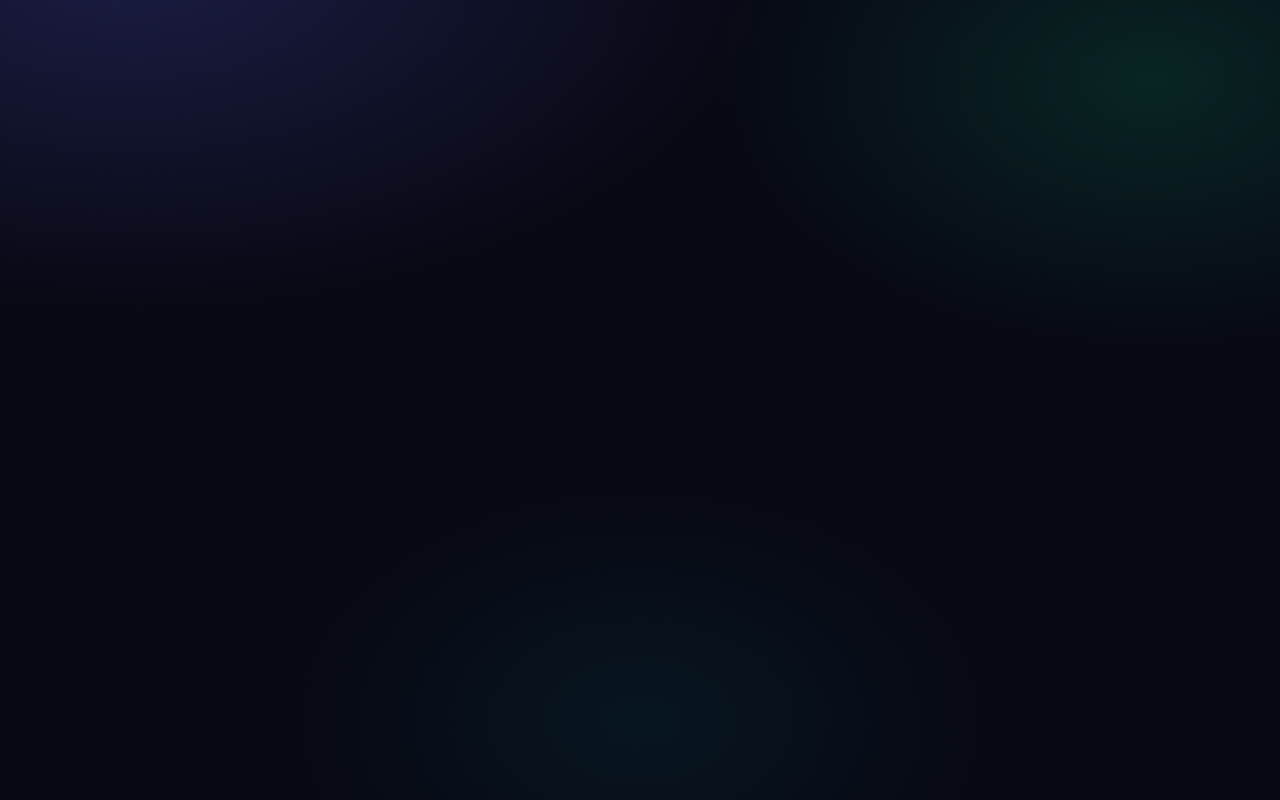
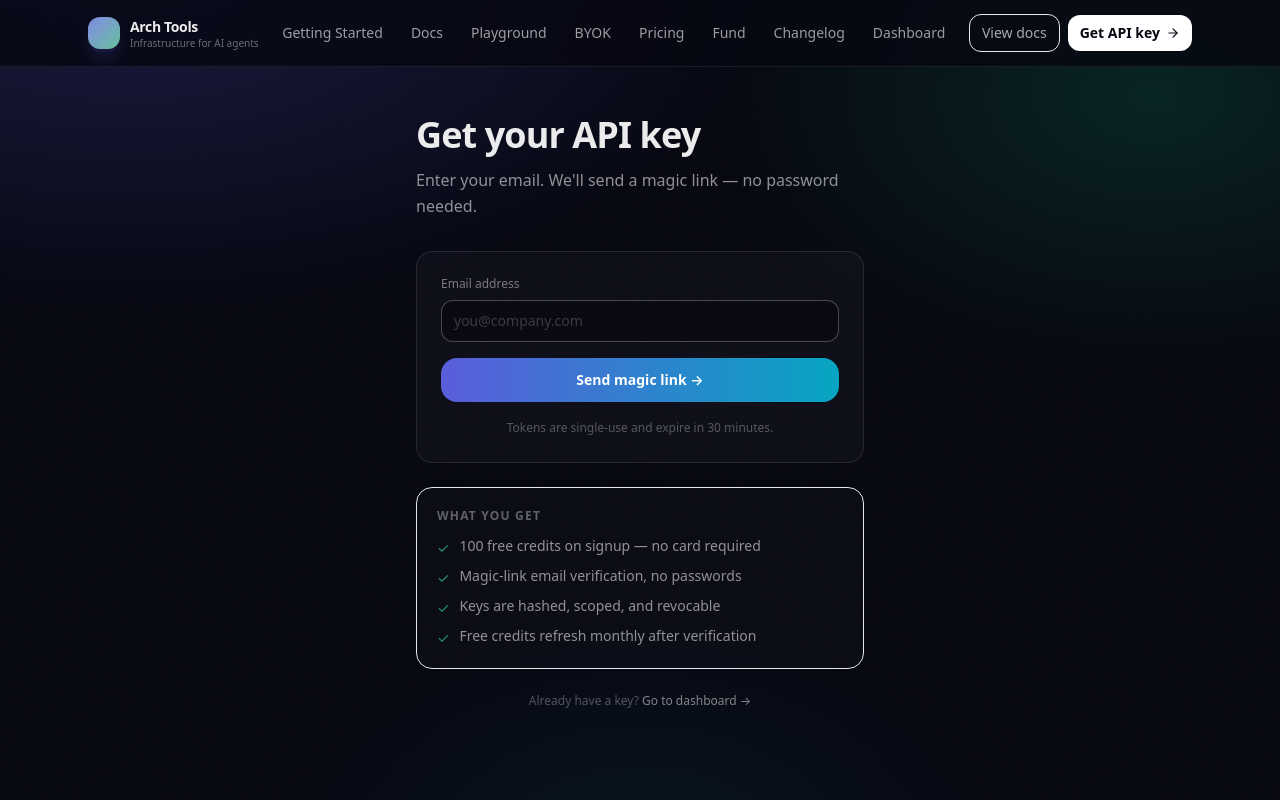
Before and after one commit to Deesmo/Arch-AI-Tools, a Next.js app in the folder web/: page /signin in a window 1280 px wide. Before the commit this address had no page. Shown: the top 800 px of the page. Built offline with nearby package versions, Linux system fonts and the light colour scheme; no server answers.

Commit message:
revert: restore original /signin login page (was incorrectly replaced with redirect)

```diff
--- a/web/src/app/signin/page.tsx
+++ b/web/src/app/signin/page.tsx
@@ -1,2 +1,126 @@
-import { redirect } from 'next/navigation'
-export default function SigninPage() { redirect('/signup') }
+'use client'
+
+import { useState } from 'react'
+import Link from 'next/link'
+import { apiFetch } from '@/lib/api'
+
+const BENEFITS = [
+  '100 free credits on signup — no card required',
+  'Magic-link email verification, no passwords',
+  'Keys are hashed, scoped, and revocable',
+  'Free credits refresh monthly after verification',
+]
+
+export default function SignInPage() {
+  const [email, setEmail] = useState('')
+  const [done, setDone] = useState(false)
+  const [busy, setBusy] = useState(false)
+  const [err, setErr] = useState<string | null>(null)
+
+  async function submit() {
+    if (!email.trim()) { setErr('Please enter your email address'); return }
+    setBusy(true); setErr(null)
+    try {
+      await apiFetch('/v1/auth/signup', { method: 'POST', body: JSON.stringify({ email: email.trim() }) })
+      setDone(true)
+    } catch (e: any) {
+      setErr(e?.data?.detail || e?.message || 'Something went wrong. Please try again.')
+    } finally {
+      setBusy(false)
+    }
+  }
+
+  return (
+    <div className="pt-12 flex flex-col items-center">
+      <div className="w-full max-w-md">
+
+        {done ? (
+          /* ── Success state ── */
+          <div className="rounded-2xl border border-emerald-500/25 bg-emerald-500/[0.06] p-8 text-center">
+            <div className="text-4xl mb-4">📬</div>
+            <h2 className="text-xl font-semibold text-white">Check your inbox</h2>
+            <p className="mt-3 text-sm text-white/60 leading-relaxed">
+              We sent a magic link to <span className="font-mono text-white/80">{email}</span>.
+              Click it to verify your email and get your API key — it expires in 30 minutes.
+            </p>
+            <div className="mt-6 rounded-xl border border-white/10 bg-black/20 p-4 text-left text-xs text-white/40 leading-relaxed">
+              <div className="font-medium text-white/60 mb-2">What happens next</div>
+              <div>1. Click the link in your email</div>
+              <div>2. Your API key is generated and shown once</div>
+              <div>3. 100 free credits are added to your account</div>
+              <div>4. Call any of the 30 tools immediately</div>
+            </div>
+            <button
+              onClick={() => { setDone(false); setEmail('') }}
+              className="mt-6 text-xs text-white/35 hover:text-white/60 transition-colors"
+            >
+              Use a different email
+            </button>
+          </div>
+        ) : (
+          /* ── Form state ── */
+          <>
+            <div className="mb-8">
+              <h1 className="text-4xl font-semibold tracking-tight">Get your API key</h1>
+              <p className="mt-3 text-white/55 leading-relaxed">
+                Enter your email. We'll send a magic link — no password needed.
+              </p>
+            </div>
+
+            <div className="rounded-2xl border border-white/10 bg-white/[0.03] p-6">
+              <label className="block text-xs font-medium text-white/45 mb-2">Email address</label>
+              <input
+                type="email"
+                value={email}
+                onChange={e => setEmail(e.target.value)}
+                onKeyDown={e => e.key === 'Enter' && !busy && submit()}
+                placeholder="you@company.com"
+                autoFocus
+                className="w-full rounded-xl border border-white/10 bg-black/30 px-3 py-2.5 text-sm text-white/90 outline-none focus:border-white/25 placeholder:text-white/20 transition-colors"
+              />
+
+              <button
+                onClick={submit}
+                disabled={busy}
+                className="mt-4 w-full rounded-2xl bg-gradient-to-r from-indigo-500/90 to-cyan-500/90 px-4 py-3 text-sm font-semibold text-white hover:from-indigo-500 hover:to-cyan-500 disabled:opacity-50 disabled:cursor-not-allowed transition-all"
+              >
+                {busy ? (
+                  <span className="flex items-center justify-center gap-2">
+                    <span className="inline-block h-3.5 w-3.5 animate-spin rounded-full border-2 border-white/30 border-t-white" />
+                    Sending…
+                  </span>
+                ) : 'Send magic link →'}
+              </button>
+
+              {err && (
+                <div className="mt-3 rounded-xl border border-red-500/25 bg-red-500/10 p-3 text-xs text-red-300">{err}</div>
+              )}
+
+              <p className="mt-4 text-xs text-white/30 text-center leading-relaxed">
+                Tokens are single-use and expire in 30 minutes.
+              </p>
+            </div>
+
+            {/* Benefits */}
+            <div className="mt-6 rounded-2xl border border-white/8 bg-white/[0.02] p-5">
+              <div className="text-xs font-semibold text-white/35 uppercase tracking-widest mb-3">What you get</div>
+              <ul className="flex flex-col gap-2">
+                {BENEFITS.map((b) => (
+                  <li key={b} className="flex items-start gap-2.5 text-sm text-white/55">
+                    <span className="text-emerald-400/70 mt-0.5 shrink-0">✓</span>
+                    {b}
+                  </li>
+                ))}
+              </ul>
+            </div>
+
+            <p className="mt-6 text-center text-xs text-white/30">
+              Already have a key?{' '}
+              <Link href="/dashboard" className="text-white/50 hover:text-white/80 transition-colors">Go to dashboard →</Link>
+            </p>
+          </>
+        )}
+      </div>
+    </div>
+  )
+}
```
